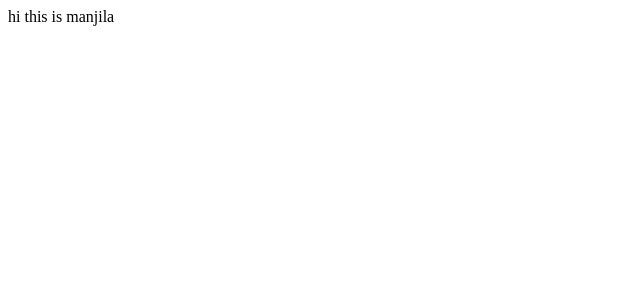
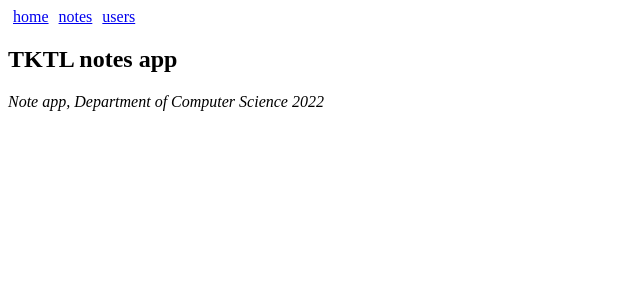
Before and after one commit to manzeelanepali/react-router-workshops, a React (Create React App) app: page / in a window 1280 px wide. Shown: the top 300 px of the page, without its empty margins (0-640 px from the left). Built offline with nearby package versions, Linux system fonts and the light colour scheme.

Commit message:
feat : seeing how the react router feature works

```diff
--- a/src/App.js
+++ b/src/App.js
@@ -1,8 +1,49 @@
+import {
+  BrowserRouter as Router,
+  Routes, Route, Link
+} from "react-router-dom"
+
+
+
+const Home = () => (
+  <div> <h2>TKTL notes app</h2> </div>
+)
+
+const Notes = () => (
+  <div> <h2>Notes</h2> </div>
+)
+
+const Users = () => (
+  <div> <h2>Users</h2> </div>
+)
+
 
 const App =()=>{
+
+  const padding = {
+    padding: 5
+  }
   return (
 
-  <>hi this is manjila </>
+    <Router>
+    <div>
+      <Link style={padding} to="/">home</Link>
+      <Link style={padding} to="/notes">notes</Link>
+      <Link style={padding} to="/users">users</Link>
+    </div>
+
+    <Routes>
+        <Route path="/notes" element={<Notes />} />
+        <Route path="/users" element={<Users />} />
+        <Route path="/" element={<Home />} />
+      </Routes>
+
+
+<div>
+<i>Note app, Department of Computer Science 2022</i>
+</div>
+
+  </Router>
   )
 }
 
--- a/src/index.js
+++ b/src/index.js
@@ -2,6 +2,11 @@ import React from 'react';
 import ReactDOM from 'react-dom/client';
 
 import App from './App';
+
+// import {
+//   BrowserRouter as Router,
+//   Routes, Route, Link
+// } from "react-router-dom"
 // import reportWebVitals from './reportWebVitals';
 
 const root = ReactDOM.createRoot(document.getElementById('root'));
```
